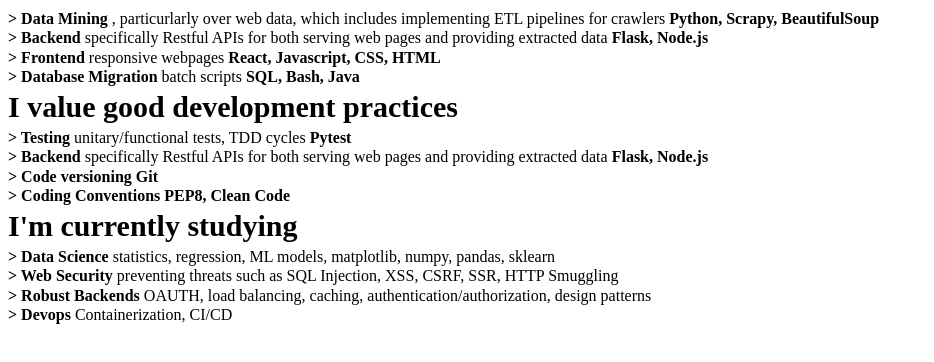
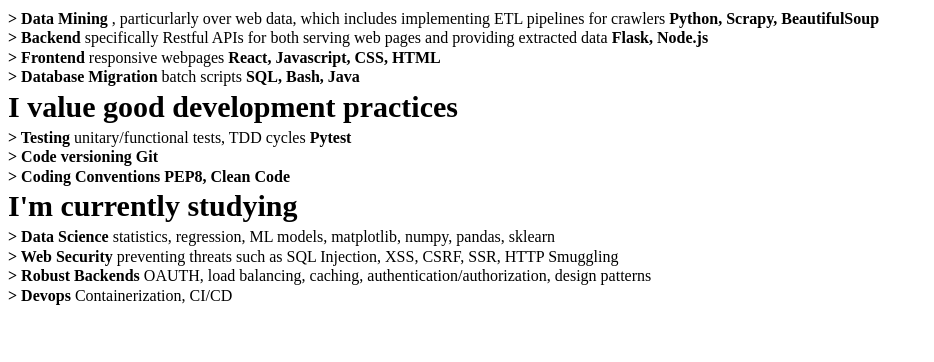
Before and after one commit to nluizsoliveira/pure-js-SPA-POC, a website: page components/about/view.html in a window 1280 px wide. Shown: the part 390-752 px from the top of the page, without its empty margins (0-934 px from the left). Drawn offline with Linux system fonts and the light colour scheme; files that its build step writes are made by us from their sources; files whose address does not match are found by name.

```diff
--- a/components/about/view.html
+++ b/components/about/view.html
@@ -72,12 +72,6 @@
              <span class = "highlight">Pytest</span>
         </span>
         <span class = "listItem">
-            <bold> > Backend</bold>
-            specifically Restful APIs
-            for both serving web pages and providing extracted data
-             <span class = "highlight">Flask, Node.js</span>
-        </span >
-        <span class = "listItem">
             <bold> > Code versioning</bold>
              <span class = "highlight">Git</span>
         </span>
```
Also changed, not shown: components/navbar/view.html (+1 -1 lines).
